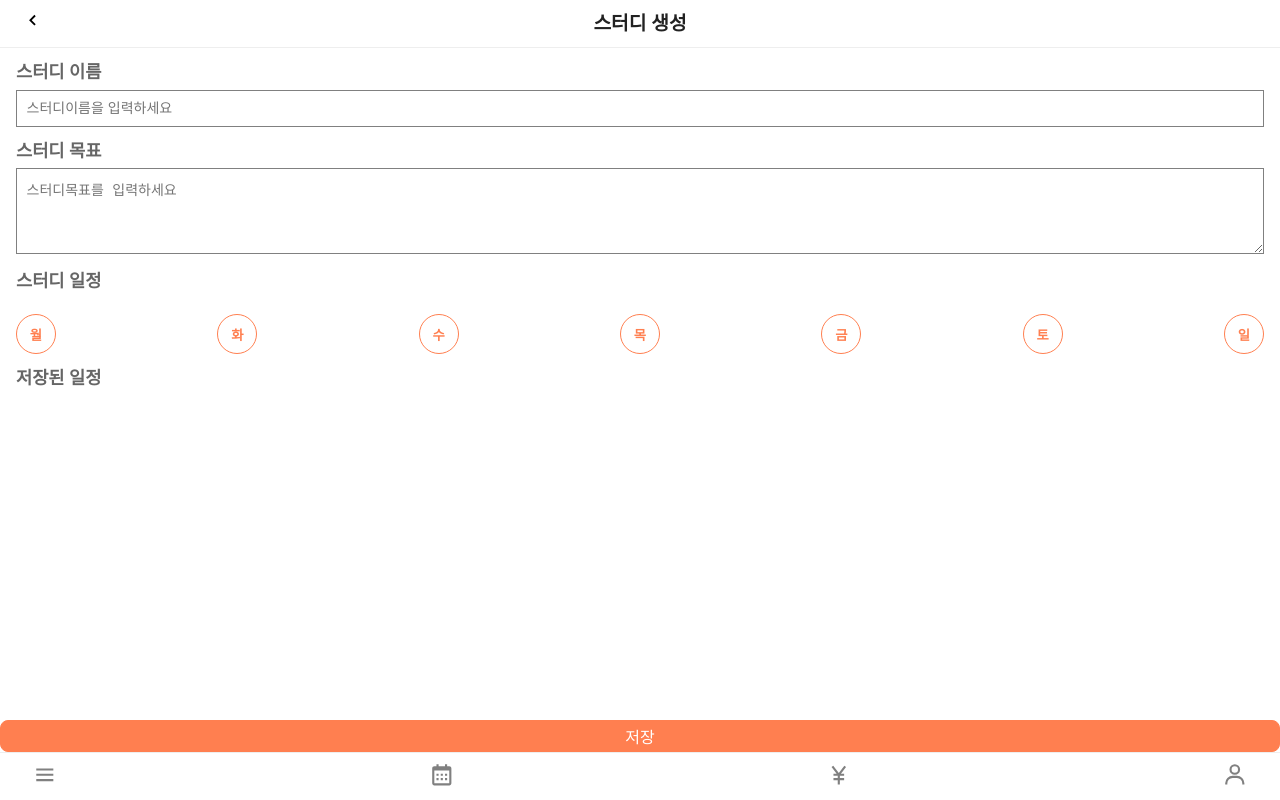
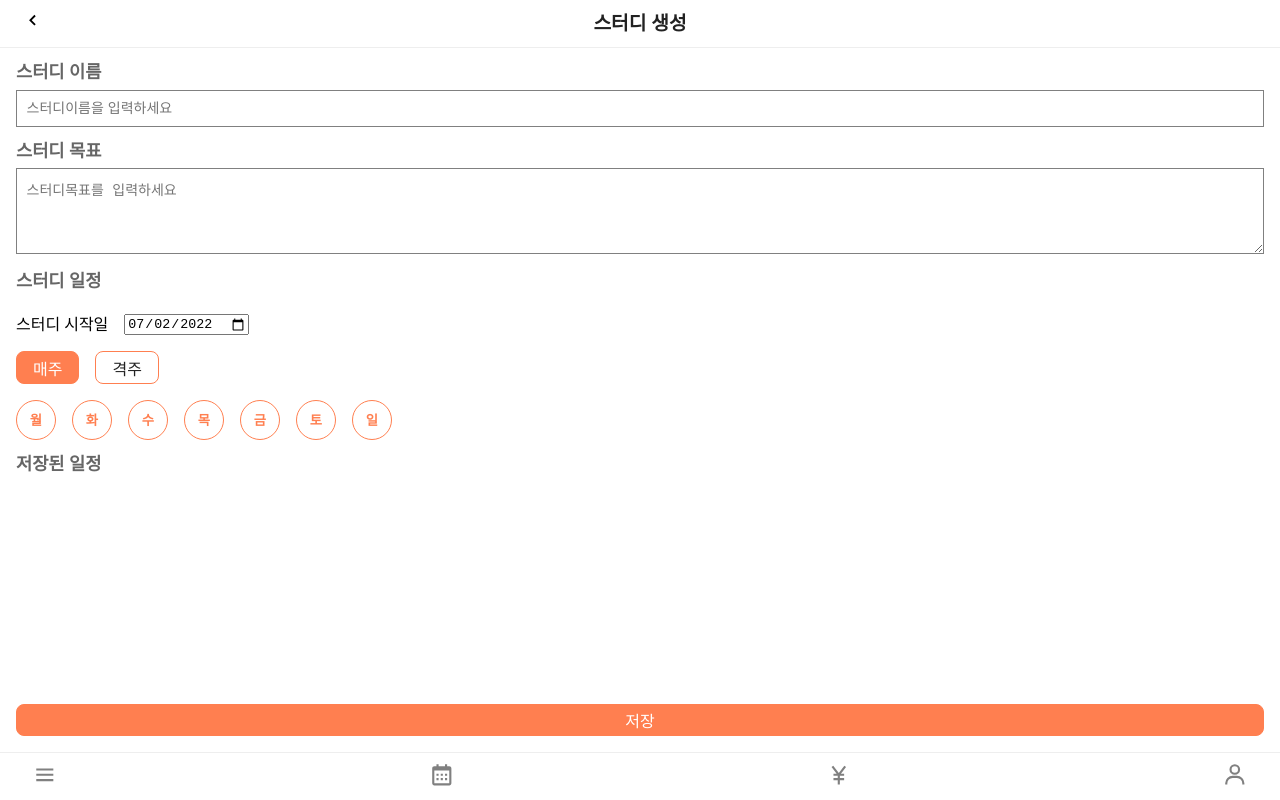
Before and after one commit to gimsamgyo/summer_study_planner, a React (Vite) app: page /create in a window 1280 px wide. Built offline with nearby package versions, Linux system fonts and the light colour scheme.

Commit message:
feat: compare date with selected date and today when create study
스터디 생성 시 시작날짜는 오늘 이후(오늘 포함)로 설정 가능하도록 함

```diff
--- a/package.json
+++ b/package.json
@@ -17,13 +17,14 @@
     ]
   },
   "dependencies": {
+    "@reduxjs/toolkit": "^1.8.1",
+    "dayjs": "^1.11.3",
     "react": "^18.0.0",
     "react-dom": "^18.0.0",
     "react-hook-form": "^7.32.2",
     "react-icons": "^4.4.0",
+    "react-redux": "^8.0.1",
     "react-router-dom": "^6.3.0",
-    "@reduxjs/toolkit": "^1.8.1",
-    "react-redux": "^8.0.1",
     "redux-persist": "^6.0.0",
     "styled-components": "^5.3.5",
     "styled-reset": "^4.4.1"
--- a/src/pages/Create.tsx
+++ b/src/pages/Create.tsx
@@ -1,8 +1,9 @@
+import dayjs, { Dayjs } from 'dayjs';
 import { useState } from 'react';
 import { FieldErrors, useForm } from 'react-hook-form';
 import styled from 'styled-components';
 
-import { ItemsCenter, SpaceBetween, FlexCol, PageContainer, Label } from '../CommonStyles';
+import { ItemsCenter, FlexCol, PageContainer, Label } from '../CommonStyles';
 
 import Button from '@/components/Button';
 import CreateTimePlan from '@/components/CreateStudy/CreateTimePlan';
@@ -20,6 +21,7 @@ type PlannedDayType = {
   day: string;
   time: { startTime: string; endTime: string };
 };
+type StudyWeekType = 'weekly' | 'biweekly';
 
 const Form = styled.form`
   display: flex;
@@ -27,16 +29,27 @@ const Form = styled.form`
   gap: 1rem;
   padding: 1rem;
 `;
-
+const SubmitButtonWrapper = styled.div`
+  width: 100%;
+  padding: 1rem;
+  button {
+    width: 100%;
+    height: 2rem;
+  }
+`;
 const Create = () => {
   const [plannedDays, setPlannedDays] = useState<PlannedDayType[]>([] as PlannedDayType[]);
+  const [startDayOfStudy, setStartDayOfStudy] = useState<Dayjs>(dayjs(new Date()));
+  const [isWeeklyOrBiweekly, setIsWeeklyOrBiweekly] = useState<StudyWeekType>('weekly');
   const [isDayClicked, setIsDayClicked] = useState('');
 
   const {
     register,
     handleSubmit,
     formState: { errors },
-  } = useForm<ICreateForm>();
+  } = useForm<ICreateForm>({
+    mode: 'onSubmit',
+  });
 
   const onSaveTime = (day: string, time: { startTime: string; endTime: string }) => {
     setPlannedDays((currentPlannedDays) => {
@@ -82,6 +95,20 @@ const Create = () => {
     console.log(formErrors);
   };
 
+  const changeStartDayOfStudy = (date: string) => {
+    const selectedDate = dayjs(new Date(date));
+    const today = dayjs(new Date());
+    if (today.isAfter(selectedDate)) {
+      alert('오늘보다 이전 날짜는 선택하실 수 없습니다.');
+      return;
+    }
+
+    setStartDayOfStudy(dayjs(new Date(date)));
+  };
+  const onClickWeeklyOrBiweekly = (newWeekly: StudyWeekType) => {
+    setIsWeeklyOrBiweekly(newWeekly);
+  };
+
   return (
     <Layout
       title='스터디 생성'
@@ -99,13 +126,11 @@ const Create = () => {
                 message: '이름은 3글자 이상 입력해주세요.',
               },
             })}
-            required
             name='study-name'
             label='스터디 이름'
             errorMessage={errors.studyName?.message}
           />
           <TextArea
-            required
             rows={4}
             placeholder='스터디목표를 입력하세요'
             register={register('studyGoal', {
@@ -121,7 +146,27 @@ const Create = () => {
           />
           <FlexCol>
             <Label>스터디 일정</Label>
-            <SpaceBetween>
+            <ItemsCenter>
+              <span>스터디 시작일</span>
+              <input
+                type='date'
+                value={startDayOfStudy.format('YYYY-MM-DD')}
+                onChange={(e) => changeStartDayOfStudy(e.target.value)}
+              />
+            </ItemsCenter>
+            <ItemsCenter>
+              <Button
+                content='매주'
+                onClick={() => onClickWeeklyOrBiweekly('weekly')}
+                primary={isWeeklyOrBiweekly === 'weekly'}
+              />
+              <Button
+                content='격주'
+                onClick={() => onClickWeeklyOrBiweekly('biweekly')}
+                primary={isWeeklyOrBiweekly === 'biweekly'}
+              />
+            </ItemsCenter>
+            <ItemsCenter>
               {['월', '화', '수', '목', '금', '토', '일'].map((day) => (
                 <DayButton
                   key={day}
@@ -138,7 +183,7 @@ const Create = () => {
                   }}
                 />
               ))}
-            </SpaceBetween>
+            </ItemsCenter>
           </FlexCol>
           {isDayClicked && (
             <CreateTimePlan
@@ -162,11 +207,13 @@ const Create = () => {
               ))}
           </FlexCol>
         </Form>
-        <Button
-          primary
-          content='저장'
-          onClick={handleSubmit(onSubmitValid, onSubmitInvalid)}
-        />
+        <SubmitButtonWrapper>
+          <Button
+            primary
+            content='저장'
+            onClick={handleSubmit(onSubmitValid, onSubmitInvalid)}
+          />
+        </SubmitButtonWrapper>
       </PageContainer>
     </Layout>
   );
```
Also changed, not shown: 1 other file (tests, documents, lock files or other folders).
